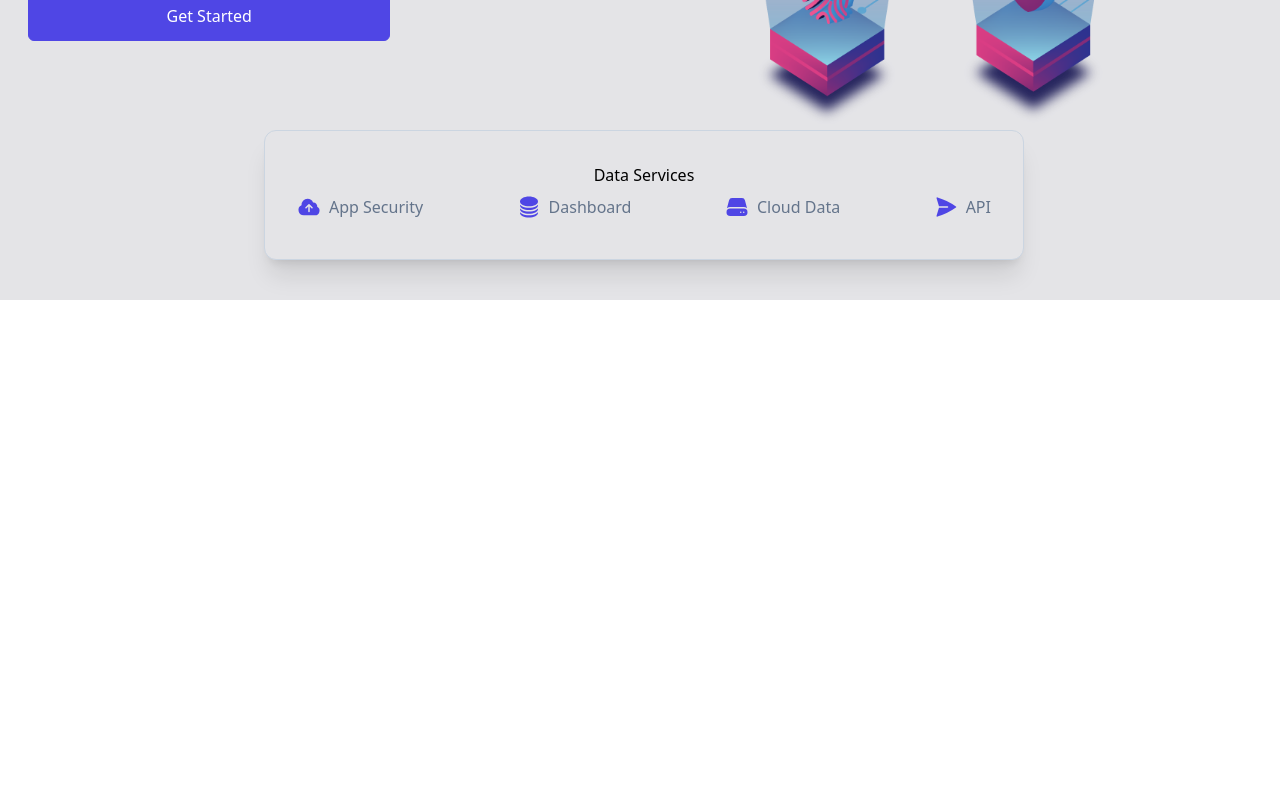
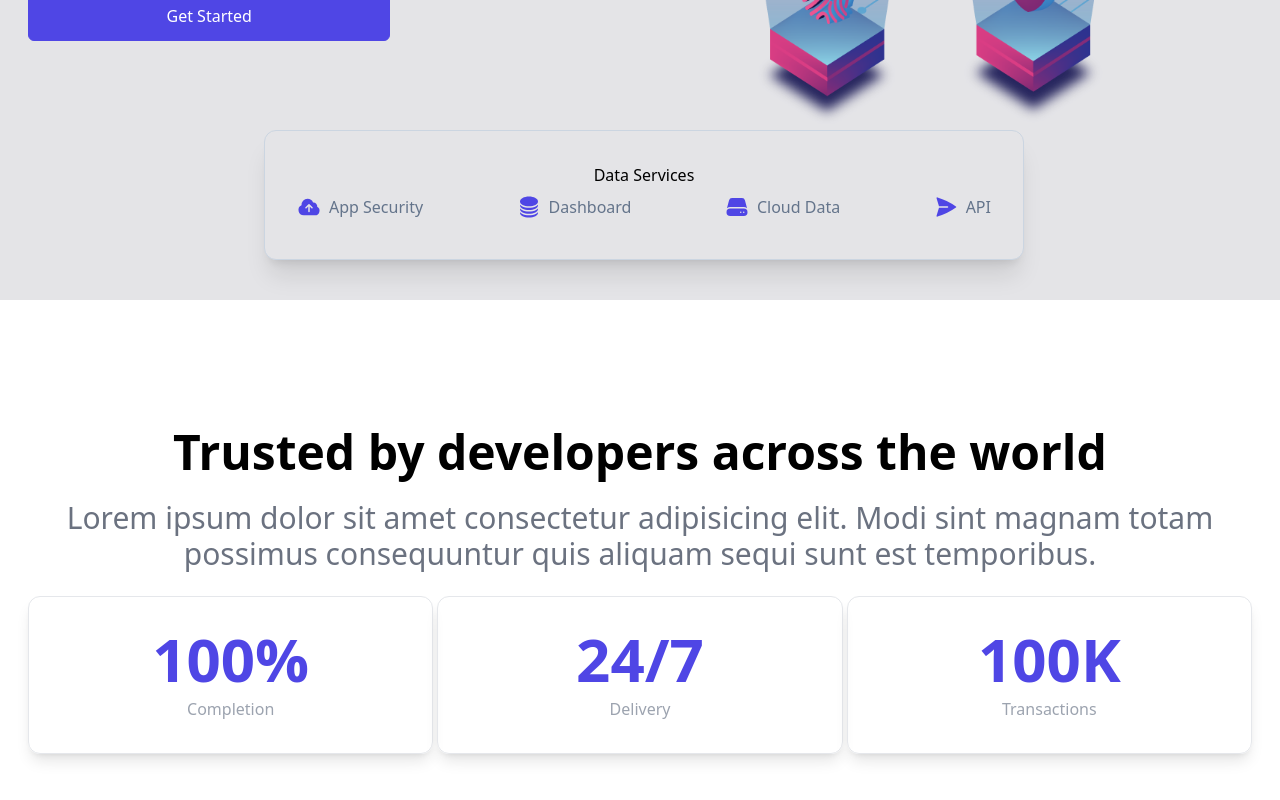
Before and after one commit to thomasthuynh/cloud-management-app, a React (Vite) app: page / in a window 1280 px wide. Shown: the part 500-1300 px from the top of the page. Before the commit the page ends 800 px from the top, so only its background shows below. Built offline with nearby package versions, Linux system fonts and the light colour scheme.

Commit message:
Added about section

```diff
--- a/src/App.jsx
+++ b/src/App.jsx
@@ -1,3 +1,4 @@
+import About from "./components/About"
 import Hero from "./components/Hero"
 import Nav from "./components/Nav"
 
@@ -7,6 +8,7 @@
     <div>
       <Nav />
       <Hero />
+      <About />
     </div>
   )
 }
--- /dev/null
+++ b/src/components/About.jsx
@@ -0,0 +1,35 @@
+import React from "react";
+
+const About = () => {
+  return (
+    <div className="w-full my-32">
+      <div className="max-w-[1240px] mx-auto">
+
+        <div className="text-center">
+          <h2 className="text-5xl font-bold">Trusted by developers across the world</h2>
+          <p className="text-3xl py-6 text-gray-500">Lorem ipsum dolor sit amet consectetur adipisicing elit. Modi sint magnam totam possimus consequuntur quis aliquam sequi sunt est temporibus.</p>
+        </div>
+
+        <div className="grid md:grid-cols-3 gap-1 px-2 text-center">
+          <div className="border py-8 rounded-xl shadow-lg">
+            <p className="text-6xl font-bold text-indigo-600">100%</p>
+            <p className="text-gray-400 mt-2">Completion</p>
+          </div>
+
+          <div className="border py-8 rounded-xl shadow-lg">
+            <p className="text-6xl font-bold text-indigo-600">24/7</p>
+            <p className="text-gray-400 mt-2">Delivery</p>
+          </div>
+
+          <div className="border py-8 rounded-xl shadow-lg">
+            <p className="text-6xl font-bold text-indigo-600">100K</p>
+            <p className="text-gray-400 mt-2">Transactions</p>
+          </div>
+        </div>
+
+      </div>
+    </div>
+  );
+};
+
+export default About;
```
